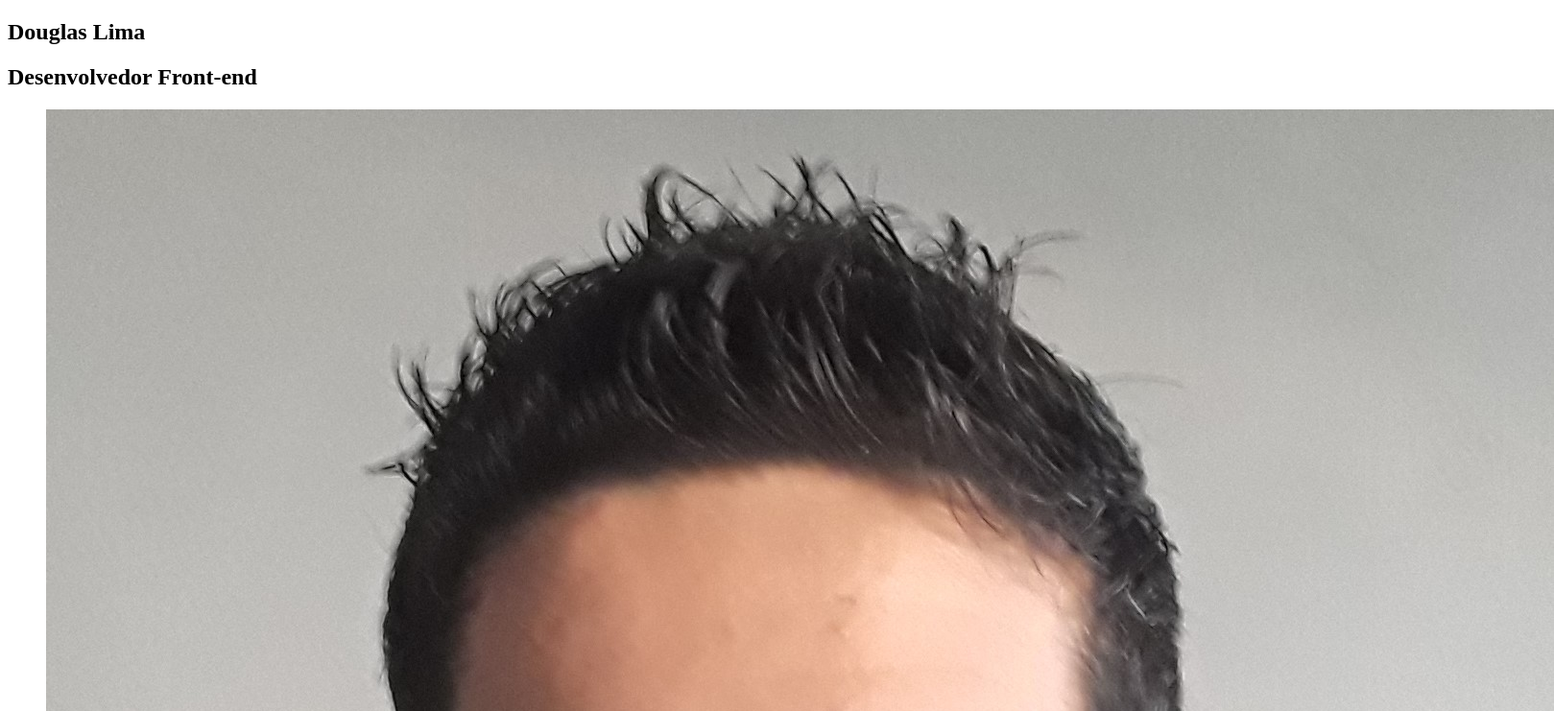
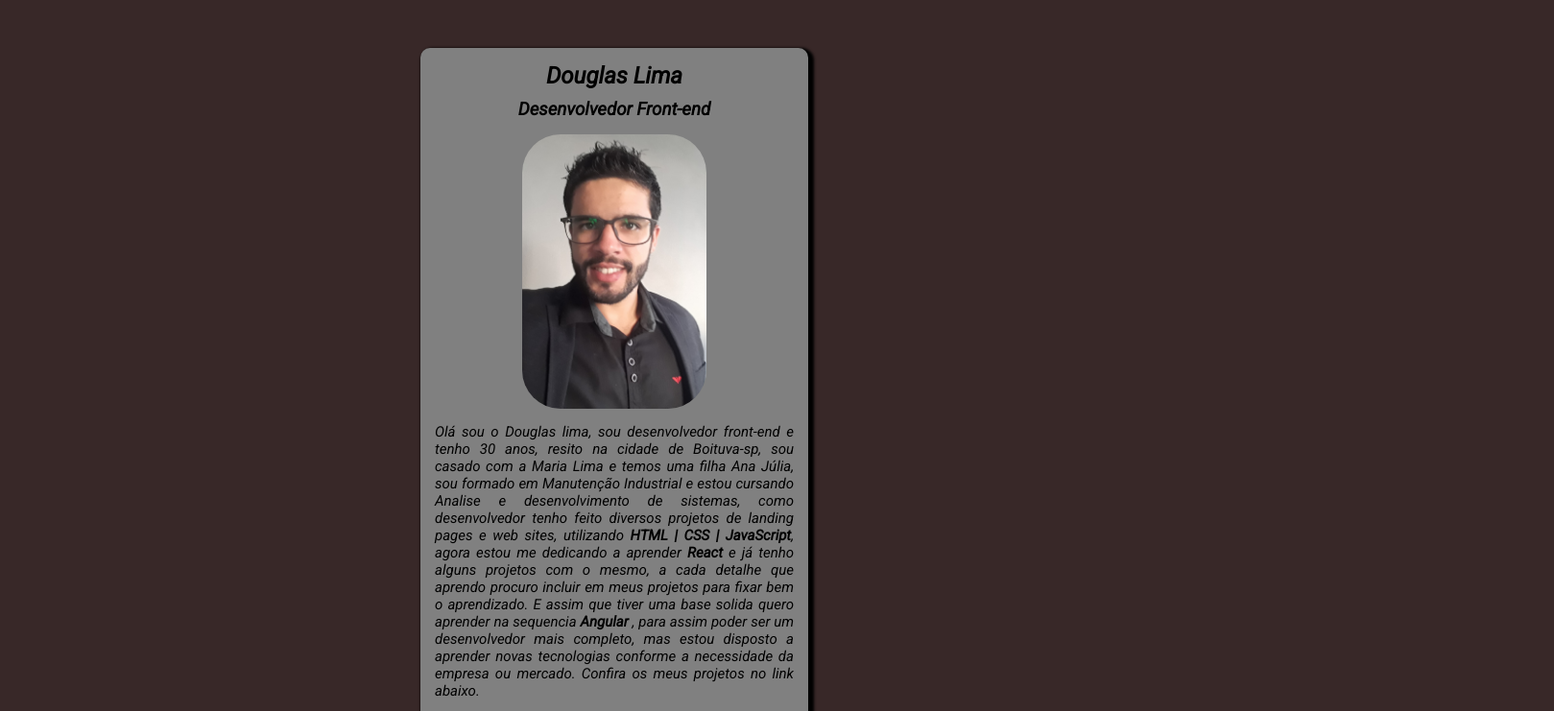
Before and after one commit to Douglaslima93/Cartao-de-apresentacao, a plain HTML site: page index.html in a window 1280 px wide. Shown: the top 741 px of the page at 96% size, 1619 px wide, since content can reach past the window. Drawn offline with Linux system fonts and the light colour scheme.

Commit message:
Atualização estilo

```diff
--- a/assets/estilo.css
+++ b/assets/estilo.css
@@ -0,0 +1,55 @@
+* {
+    margin: 0;
+    padding: 0;
+}
+
+body{
+    background-color: rgb(56, 40, 40);
+}
+
+.main {
+    width: 100%;
+    font-family: 'Roboto', sans-serif;
+    margin: 50px auto;
+}
+
+.section {
+    width: 30%;
+    margin-left: auto;
+    margin-right: auto;
+    display: block;
+    background-color: grey;
+    padding: 10px;
+    border-radius: 10px;
+    box-shadow: 3px 3px 3px 3px black;
+}
+
+header{
+    text-align: center;
+    padding: 5px;
+}
+
+header h3 {
+    margin-top: 10px;
+}
+
+.img img{
+    display: block;
+    width: 50%;
+    margin-left: auto;
+    margin-right: auto;
+    padding: 10px;
+    border-radius: 50px;
+}
+
+.texto p{
+    text-align: justify;
+    padding: 5px;
+    font-size: 15px;
+}
+
+footer {
+    text-align: center;
+    padding: 5px;
+    margin-top: 10px;
+}
--- a/index.html
+++ b/index.html
@@ -6,29 +6,32 @@
     <meta name="viewport" content="width=device-width, initial-scale=1.0">
     <title>Cartão de Apresentação</title>
     <link rel="stylesheet" href="./assets/estilo.css">
+    <link rel="preconnect" href="https://fonts.googleapis.com">
+    <link rel="preconnect" href="https://fonts.gstatic.com" crossorigin>
+    <link href="https://fonts.googleapis.com/css2?family=Roboto:ital@1&display=swap" rel="stylesheet">
 </head>
 <body>
 
-    <main>
-        <section>
+    <main class="main">
+        <section class="section">
 
-            <div>
+            <header>
             <h1>Douglas Lima</h1>
-            <h2>Desenvolvedor Front-end</h2>
-            </div>
+            <h3>Desenvolvedor Front-end</h3>
+            </header>
 
-            <figure>
+            <figure class="img">
                 <img src="./assets/img/foto.jpg" alt="Foto-Douglas-Lima">
             </figure>
 
-            <div>
+            <div class="texto">
                 <p>Olá sou o Douglas lima, sou desenvolvedor front-end e tenho 30 anos, resito na cidade de Boituva-sp,
                     sou casado com a Maria Lima e temos uma filha Ana Júlia, sou formado em Manutenção Industrial e
                     estou cursando Analise e desenvolvimento de sistemas, como desenvolvedor tenho feito diversos
-                    projetos de landing pages e web sites, utilizando HTML | CSS | JavaScript, agora estou me dedicando
-                    a aprender React e já tenho alguns projetos com o mesmo, a cada detalhe que aprendo procuro incluir
+                    projetos de landing pages e web sites, utilizando <strong>HTML | CSS | JavaScript</strong>, agora estou me dedicando
+                    a aprender <strong>React </strong> e já tenho alguns projetos com o mesmo, a cada detalhe que aprendo procuro incluir
                     em meus projetos para fixar bem o aprendizado. E assim que tiver uma base solida quero aprender na sequencia
-                    Angular, para assim poder ser um desenvolvedor mais completo, mas estou disposto a aprender novas tecnologias
+                    <strong>Angular </strong>, para assim poder ser um desenvolvedor mais completo, mas estou disposto a aprender novas tecnologias
                     conforme a necessidade da empresa ou mercado.
                     Confira os meus projetos no link abaixo.
                 </p>
```
